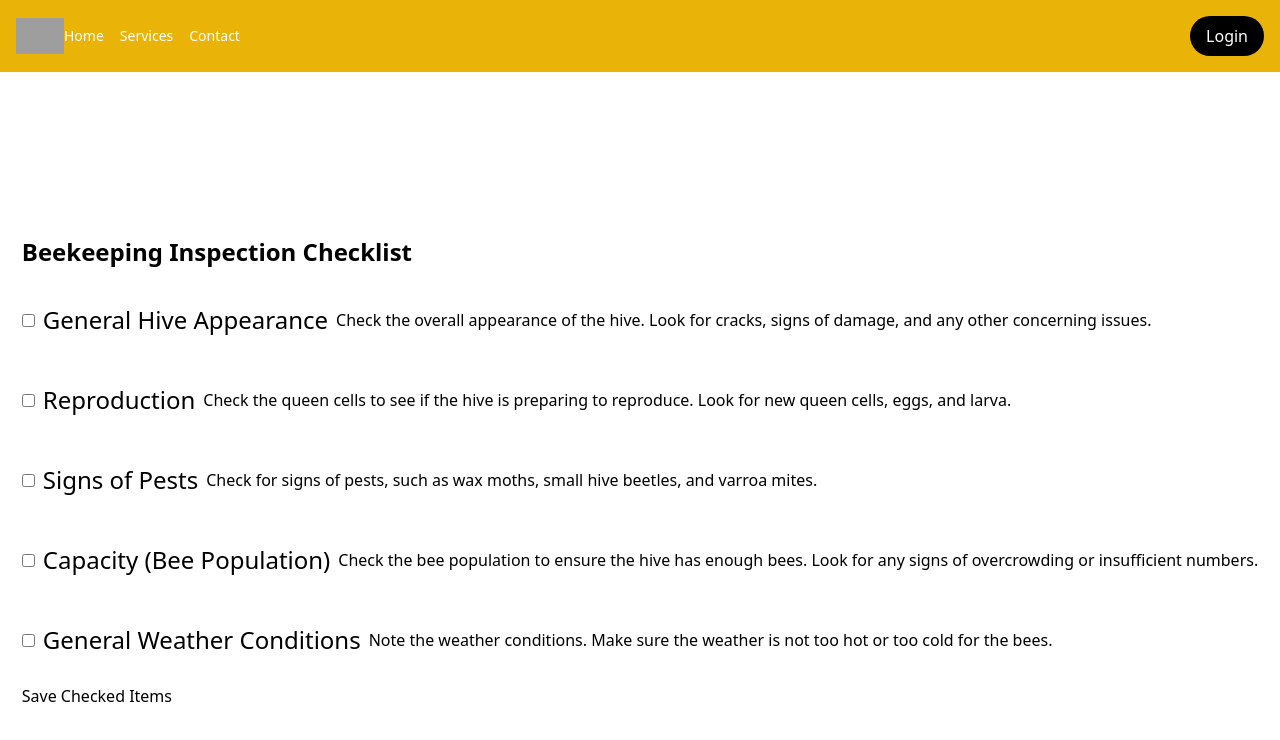
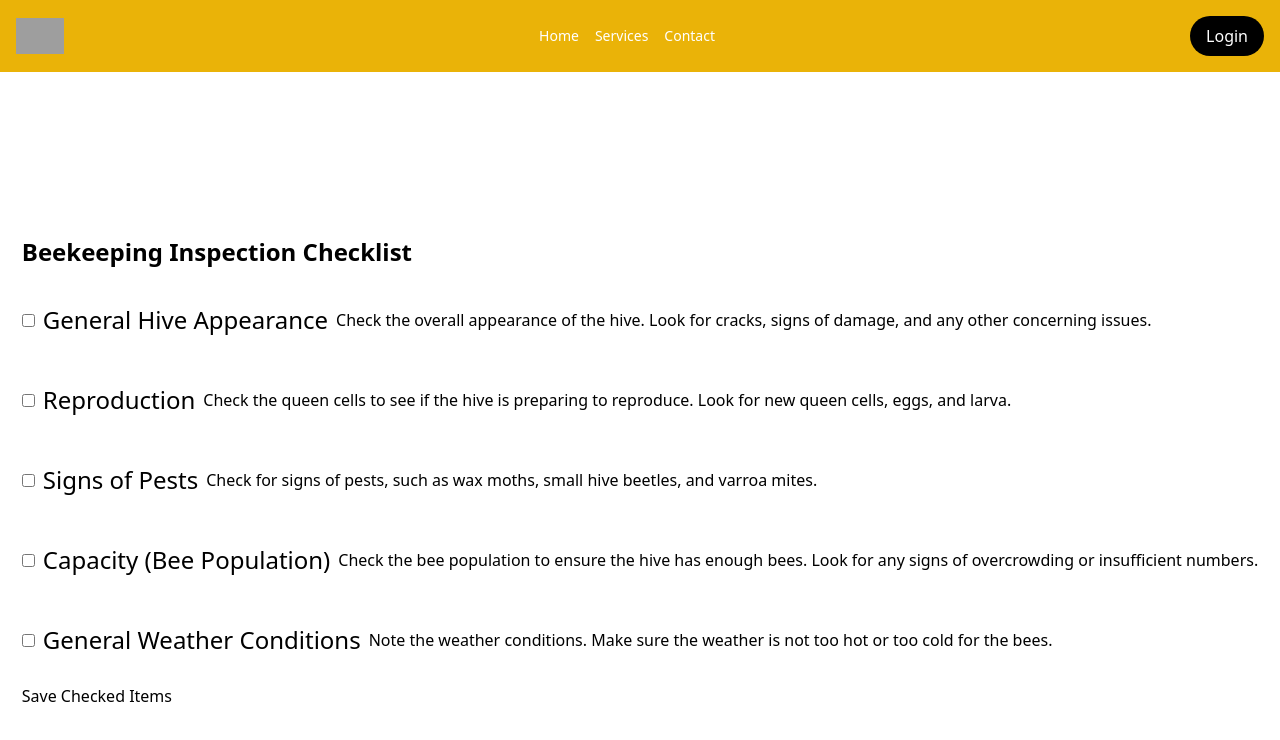
Before and after one commit to taumang/beekeeper_inspection_checklist_app, a React (Vite) app in the folder beekeeping_inspection_checklist/: page / in a window 1280 px wide. Shown: the top 740 px of the page. Built offline with nearby package versions, Linux system fonts and the light colour scheme; grey boxes are pictures that could not be loaded.

Commit message:
centered the nav menu

```diff
--- a/beekeeping_inspection_checklist/src/Navbar/navbar.jsx
+++ b/beekeeping_inspection_checklist/src/Navbar/navbar.jsx
@@ -41,7 +41,7 @@ const navBar = () => {
         </button>
       </div>
       <div className={`w-full flex-grow lg:flex lg:items-center lg:w-auto ${showMenu ? 'block' : 'hidden'}`}>
-        <div className="text-sm lg:flex-grow">
+        <div className="text-sm lg:flex-grow flex justify-center">
           <a href="#responsive-header" className="block mt-4 lg:inline-block lg:mt-0 text-white hover:text-white mr-4">
             Home
           </a>
```
